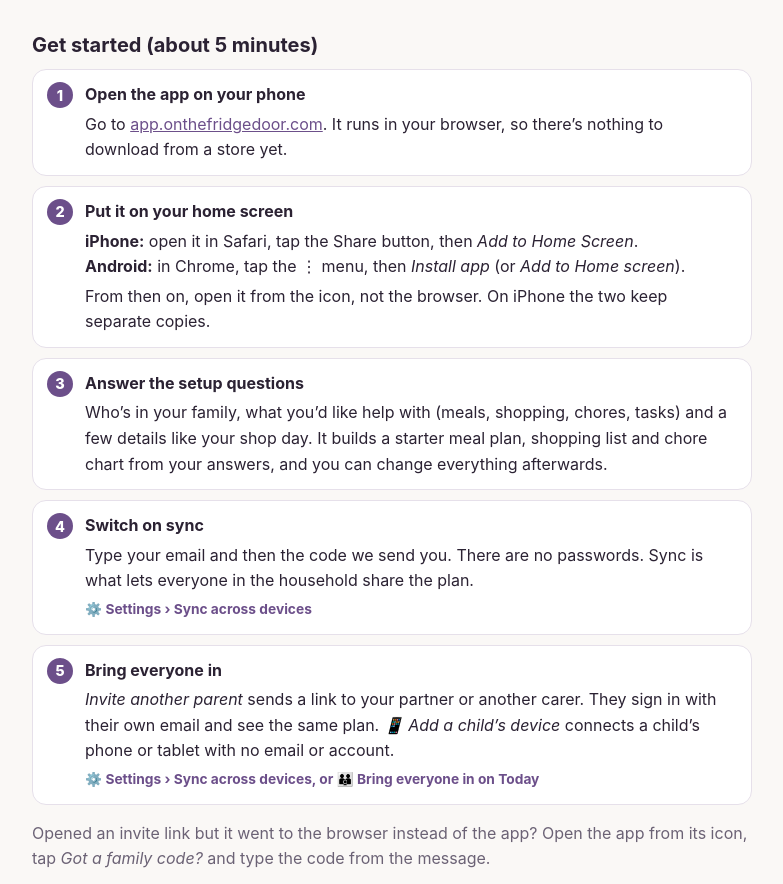
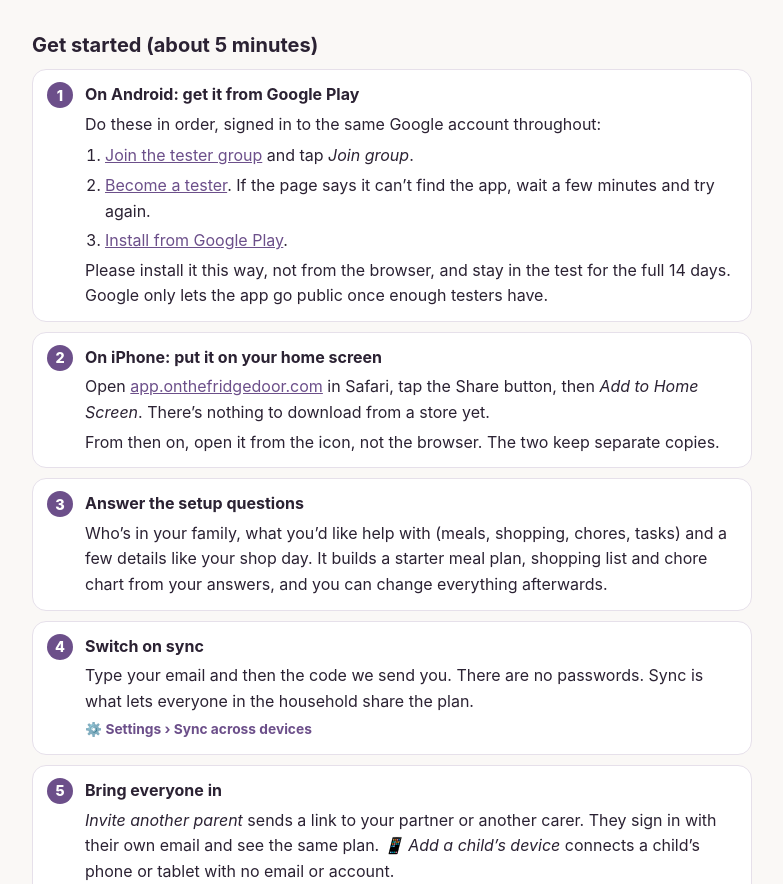
Before and after one commit to matthewking2907-cmd/onthefridgedoor-site, a plain HTML site: page testers.html in a window 1280 px wide. Shown: the part 866-1750 px from the top of the page, without its empty margins (248-1031 px from the left). Drawn offline with Linux system fonts and the light colour scheme.

Commit message:
Update site

```diff
--- a/testers.html
+++ b/testers.html
@@ -12,6 +12,7 @@
 .kit-steps > li{ counter-increment:kit; background:var(--card); border:1px solid var(--line); border-radius:14px; padding:12px 14px 12px 52px; position:relative; }
 .kit-steps > li::before{ content:counter(kit); position:absolute; left:14px; top:12px; width:26px; height:26px; border-radius:50%; background:var(--accent); color:#fff; font-weight:800; display:flex; align-items:center; justify-content:center; font-size:.9rem; }
 .kit-steps p{ margin:4px 0 0; }
+.kit-play{ margin:6px 0 0; padding-left:20px; display:grid; gap:4px; }
 .kit-where{ display:inline-block; font-size:.86rem; font-weight:700; color:var(--accent); margin-top:4px; }
 .kit-days{ list-style:none; padding:0; margin:0; display:grid; gap:8px; }
 .kit-days li{ background:var(--card); border:1px solid var(--line); border-radius:14px; }
@@ -47,8 +48,14 @@
 
 <h2>Get started (about 5 minutes)</h2>
 <ol class="kit-steps">
-<li><strong>Open the app on your phone</strong><p>Go to <a href="https://app.onthefridgedoor.com/">app.onthefridgedoor.com</a>. It runs in your browser, so there’s nothing to download from a store yet.</p></li>
-<li><strong>Put it on your home screen</strong><p><b>iPhone:</b> open it in Safari, tap the Share button, then <em>Add to Home Screen</em>.<br><b>Android:</b> in Chrome, tap the ⋮ menu, then <em>Install app</em> (or <em>Add to Home screen</em>).</p><p>From then on, open it from the icon, not the browser. On iPhone the two keep separate copies.</p></li>
+<li id="android"><strong>On Android: get it from Google Play</strong><p>Do these in order, signed in to the same Google account throughout:</p>
+<ol class="kit-play">
+<li><a href="https://groups.google.com/g/onthefridgedoor-testers">Join the tester group</a> and tap <em>Join group</em>.</li>
+<li><a href="https://play.google.com/apps/testing/uk.co.mking.household">Become a tester</a>. If the page says it can’t find the app, wait a few minutes and try again.</li>
+<li><a href="https://play.google.com/store/apps/details?id=uk.co.mking.household">Install from Google Play</a>.</li>
+</ol>
+<p>Please install it this way, not from the browser, and stay in the test for the full 14 days. Google only lets the app go public once enough testers have.</p></li>
+<li><strong>On iPhone: put it on your home screen</strong><p>Open <a href="https://app.onthefridgedoor.com/">app.onthefridgedoor.com</a> in Safari, tap the Share button, then <em>Add to Home Screen</em>. There’s nothing to download from a store yet.</p><p>From then on, open it from the icon, not the browser. The two keep separate copies.</p></li>
 <li><strong>Answer the setup questions</strong><p>Who’s in your family, what you’d like help with (meals, shopping, chores, tasks) and a few details like your shop day. It builds a starter meal plan, shopping list and chore chart from your answers, and you can change everything afterwards.</p></li>
 <li><strong>Switch on sync</strong><p>Type your email and then the code we send you. There are no passwords. Sync is what lets everyone in the household share the plan.</p><span class="kit-where">⚙️ Settings › Sync across devices</span></li>
 <li><strong>Bring everyone in</strong><p><em>Invite another parent</em> sends a link to your partner or another carer. They sign in with their own email and see the same plan. <em>📱 Add a child’s device</em> connects a child’s phone or tablet with no email or account.</p><span class="kit-where">⚙️ Settings › Sync across devices, or 👪 Bring everyone in on Today</span></li>
```
